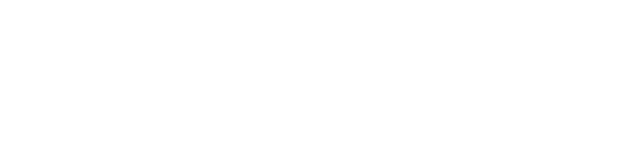
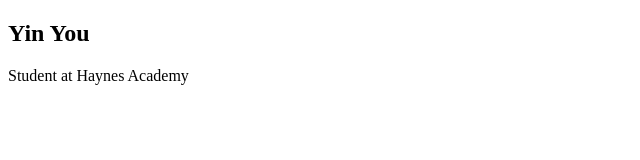
Before and after one commit to YinY23/YinY23.github.io, a plain HTML site: page index.html in a window 1280 px wide. Shown: the whole page, without its empty margins (0-640 px from the left). Drawn offline with Linux system fonts and the light colour scheme.

Commit message:
Done Stuff

```diff
--- a/index.html
+++ b/index.html
@@ -1,13 +1,28 @@
 <!DOCTYPE html>
 <html>
   <head>
-    <title>CHANGE ME</title>
+    <title>Yin's Bery Kewl Portfolio</title>
   </head>
 
   <body>
     <!-- All content goes here -->
     <div id="all-contents">
+      <nav>
 
+      </nav>
+
+      <main>
+        <!-- Sidebar Section -->
+        <div class = "sidebar">
+
+        </div>
+
+        <!-- Content Section -->
+        <div class = "content">
+          <h2> Yin You </h2>
+          <p> Student at Haynes Academy </p>
+        </div>
+      </main>
     </div>
   </body>
 </html>
```
